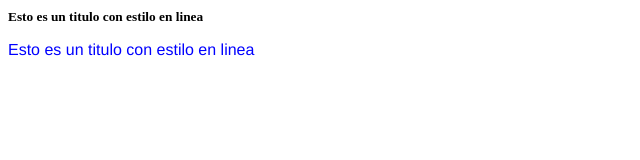
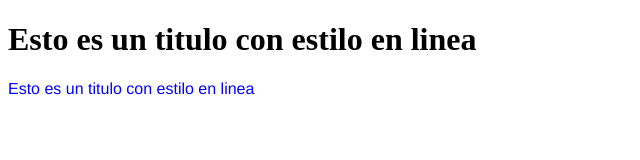
Before and after one commit to lmelendez2/modulo-8, a plain HTML site: page index.html in a window 1280 px wide. Shown: the whole page, without its empty margins (0-640 px from the left). Drawn offline with Linux system fonts and the light colour scheme.

Commit message:
estilo.css

```diff
--- a/estilo.css
+++ b/estilo.css
@@ -1,6 +1,6 @@
 h1{
     color: blueviolet(220,5,120);
-    font-size:smaller;
+    font-size:xx-large;
 }
 p{
     color:blue;
```
